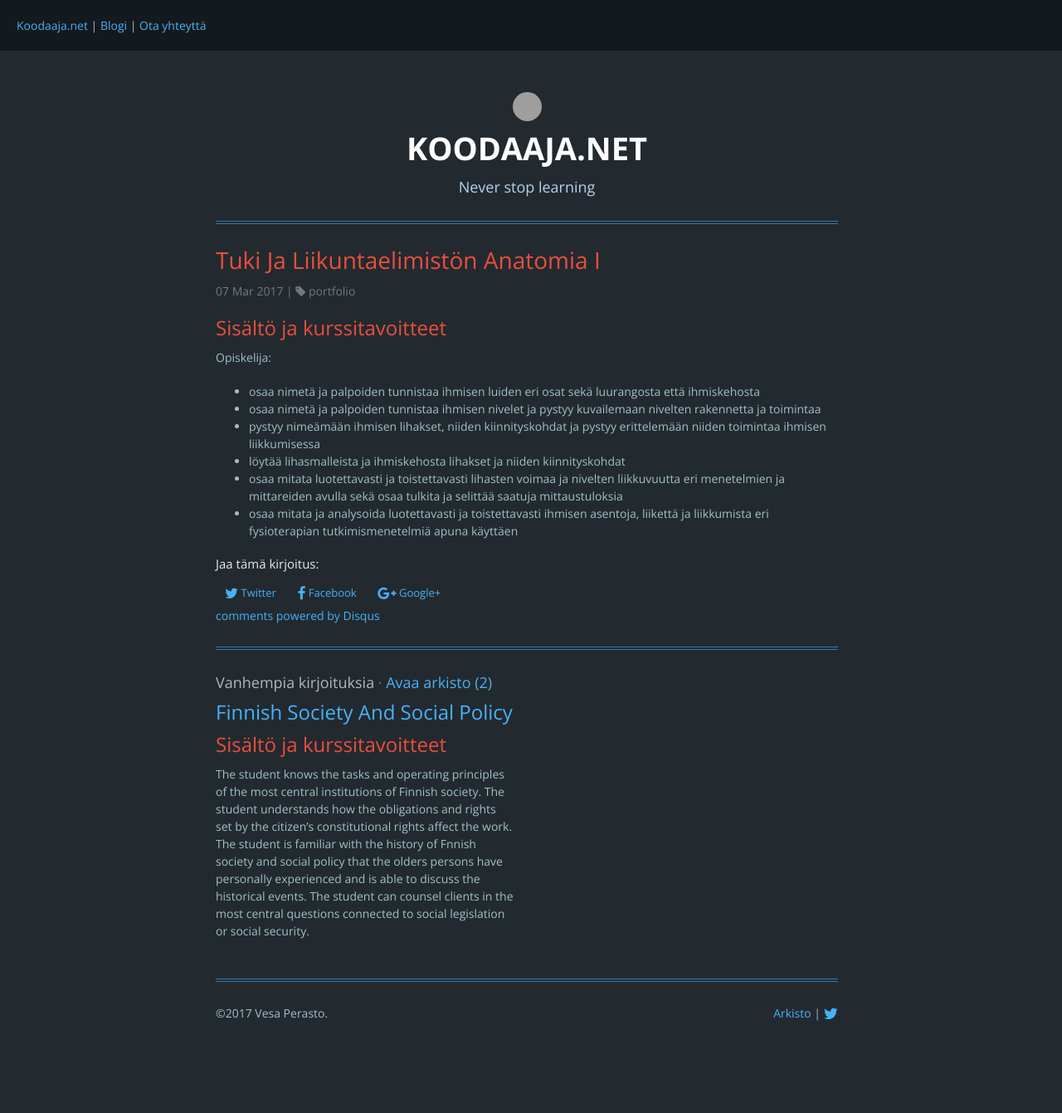
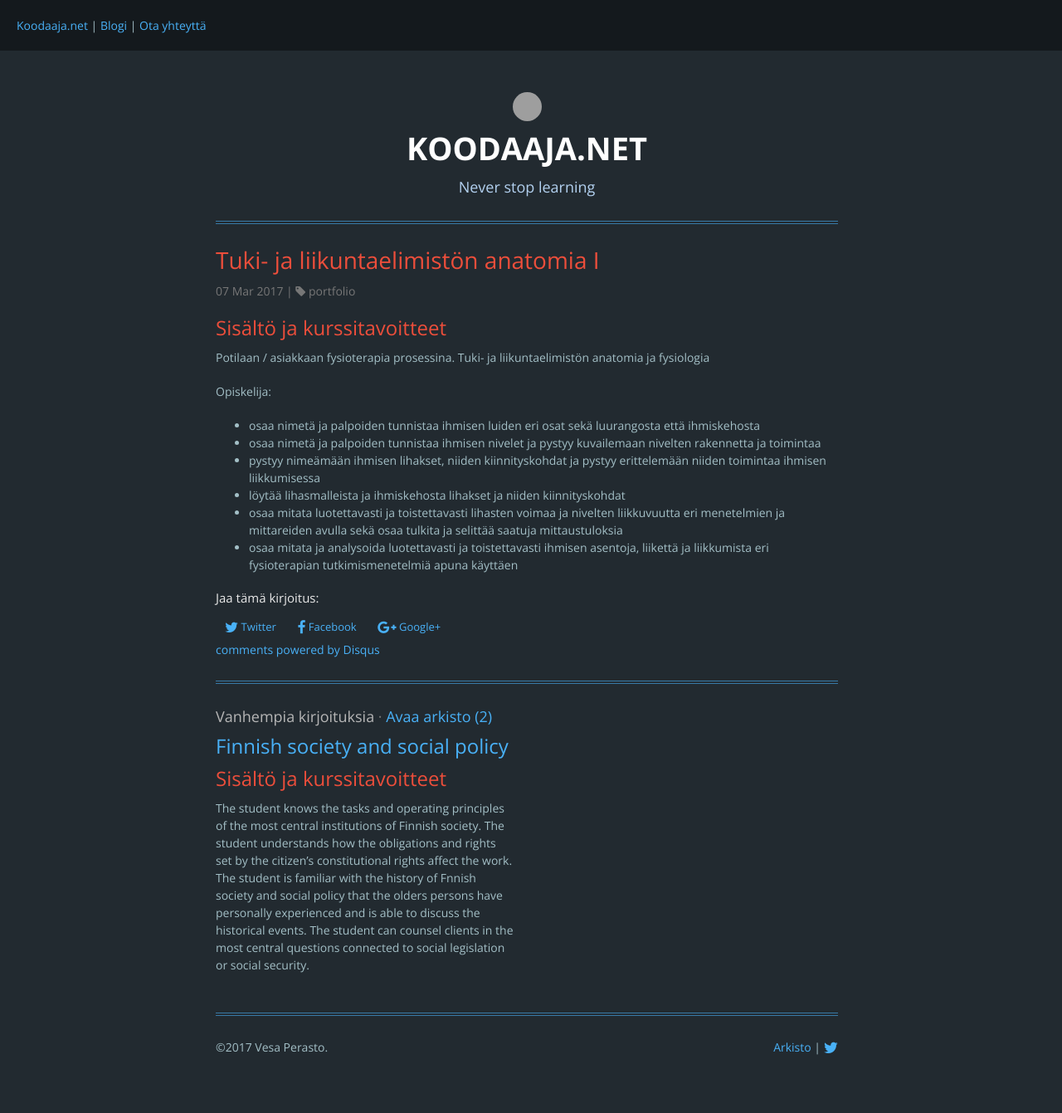
Before and after one commit to vperasto/vperasto.github.io, a Jekyll site: the page built from _posts/2017-03-07-Tuki-ja-liikuntaelimistön-anatomia-I.md, in a window 1280 px wide. Shown: the whole page at 83% size. Built offline with Jekyll 4.4.1, drawn with Linux system fonts in a browser that asks for light colours; nearby versions of some CDN libraries; comment, search, counter and statistics services are not loaded; before the commit the page ends 1300 px from its top, so only the background shows below that; grey boxes are pictures that could not be loaded.

Commit message:
Changed navi and contents of posts

```diff
--- a/_includes/nav-links.html
+++ b/_includes/nav-links.html
@@ -1,6 +1,6 @@
 <span class="credits left">
   <a href="{{site.baseurl}}">Koodaaja.net</a> |
-  <a href="{{ "/blogiarkisto" | prepend:site.baseurl }}">Blogi</a> |
+  <a href="{{ "/blogi" | prepend:site.baseurl }}">Blogi</a> |
   <a href="{{ "/yhteydenotto" | prepend:site.baseurl }}">Ota yhteyttä</a>
 </span>
 
--- a/_posts/2017-03-07-Tuki-ja-liikuntaelimistön-anatomia-I.md
+++ b/_posts/2017-03-07-Tuki-ja-liikuntaelimistön-anatomia-I.md
@@ -1,9 +1,11 @@
 ---
 published: true
+title: Tuki- ja liikuntaelimistön anatomia I
 tags:
   - portfolio
 ---
 ## Sisältö ja kurssitavoitteet
+Potilaan / asiakkaan fysioterapia prosessina. Tuki- ja liikuntaelimistön anatomia ja fysiologia
 
 Opiskelija:
 
--- a/about.html
+++ b/about.html
@@ -10,9 +10,8 @@ published: true
     <div id="about_me">
       <h2>Kuka minä olen?</h2>
       <p class="welcome-text">Nimeni on Vesa Perasto ja olen 1977 syntynyt perheellinen mies Lapualta. En toki paljasjalkainen Lapualaanen, vaan lähtöisin naapurikunnasta Nurmosta, jota Seinäjoeksi nykyisin kutsutaan...</p>
+      <h2>Miksi aloitin opiskelun fysioterapeutiksi?</h2>
       <p class="welcome-text">Aloitin koodarin eli web -suunnittelijan työt omassa yrityksessäni vuonna 2005. Tämä tapahtui siis noin vuosi sen jälkeen kuin valmistuin Seinäjoen Ammattikorkeakoulusta tietojenkäsittelyn tradenomiksi. Jatkoin oman yrityksen pyörittämistä aina vuoteen 2012 saakka, jolloin siirryin kasvavan Seinäjokisen mainostoimiston työntekijäksi. Oli todella mukavaa päästä vuosien yksin puurtamisen jälkeen työskentelemään isomman porukan kanssa.</p>
-      <br>
-      <h2>Miksi aloitin opiskelun fysioterapeutiksi?</h2>
       <p class="welcome-text">Mainostoimistossa aloittamisen jälkeen huomasin melko pian toimistotyön varjopuolet. Niska ja selkä kipeytyi ja päätä särki aina työpäivän jälkeen. Jouduin turvautumaan fysioteraputin apuun. Hieronta, jota sain niska- hartiaseudun vaivoihin antoi apua hetkellisesti, mutta en ollut täysin tyytyväinen saamaani apuun. Kivut palasivat melko pian uudestaan, kun hieronnan vaikutukset lakkasivat. Ryhdyin itse etsimään tietoa miten niska- ja hartiaseutua tulisi harjoittaa, että pärjäisin toimistotyössä paremmin. Ymmärsin, että fysioterapia ja kuntoutus on muutakin kuin kipeytyneiden lihasten hierontaa. Luulen, että silloin syntyi varsinainen kipinä fysioterapeuttiseen työhön. Keräsin melko kauan rohkeutta, koska hyppy  työelämästä koulunpenkille hirvitti, mutta lopulta tein sen. Pyysin työnantajaltani opintovapaata ja hakeuduin alan koulutukseen.</p>
       {% include contact-form.html %}
     </div>
```
Also changed, not shown: _posts/2017-03-07-Finnish-society-and-social-policy.md (+1 -0 lines).
